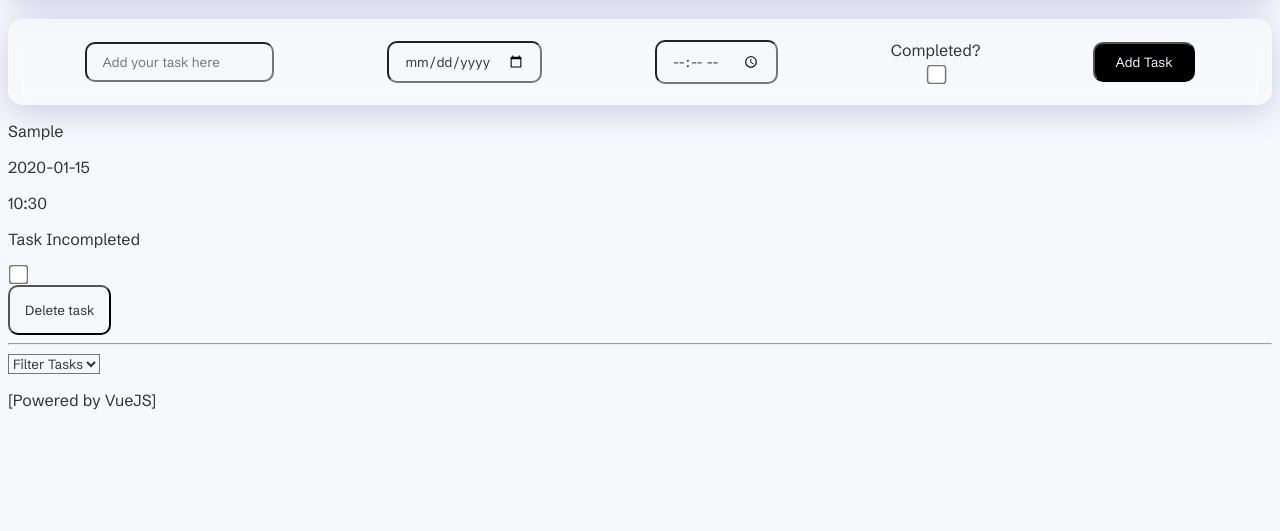
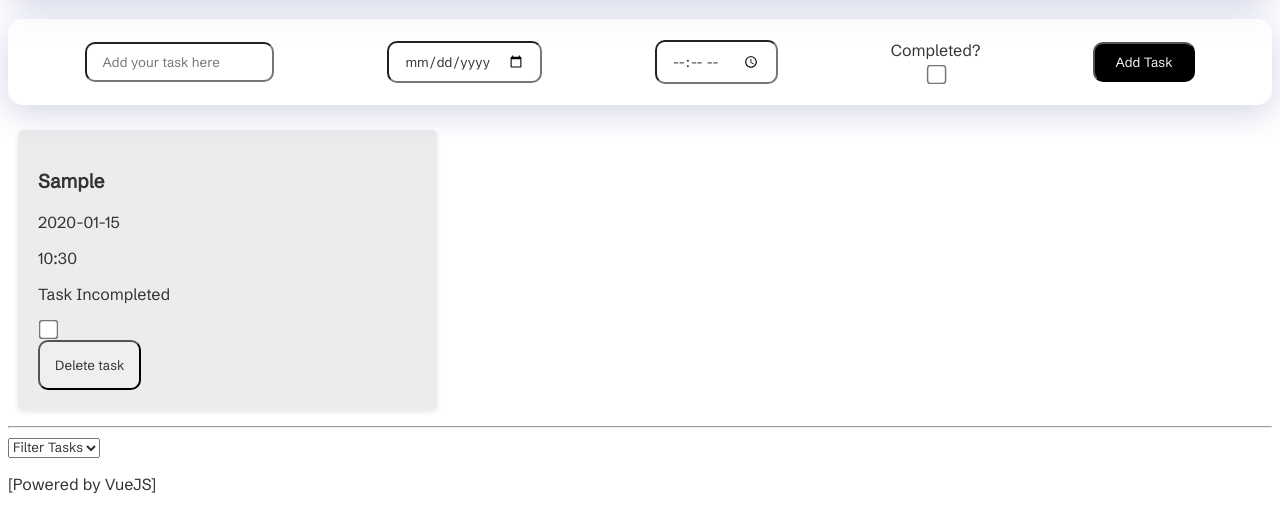
Before and after one commit to garyyeh1/to-do-list, a plain HTML site: page index.html in a window 1280 px wide. Both pictures are taken after typing "Sample", "2020-01-15", "10:30" into the empty fields and a click on the button "Add Task". Shown: the part 95-626 px from the top of the page. Drawn offline with nearby package versions, Linux system fonts and the light colour scheme.

Commit message:
More CSS

```diff
--- a/style.css
+++ b/style.css
@@ -1,7 +1,6 @@
 * {
     font-family: 'Schibsted Grotesk';
     color: #333;
-    background-color: #f7f8fc ;
 }
 
 h1{
@@ -22,7 +21,7 @@ h1{
     border-radius: 15px;
     padding: 20px;
     box-shadow: 0 8px 32px 0 rgba(31, 38, 135, 0.2);
-
+    margin-bottom: 25px;
 
     background: rgba(255, 255, 255, 0.2);
     backdrop-filter: blur(10px);
@@ -56,3 +55,18 @@ button{
 input[type=checkbox] {
     transform: scale(1.5);
 }
+
+.task{
+    padding: 20px;
+    margin: 10px;
+    background: rgb(236, 236, 236);
+    border-radius: 6px;
+    box-shadow: 0 2px 5px rgba(0,0,0,0.1);
+    margin-bottom: 16px;
+    width:30%;
+}
+
+.TASK{
+    font-size: larger;
+    font-weight: bold;
+}
```
